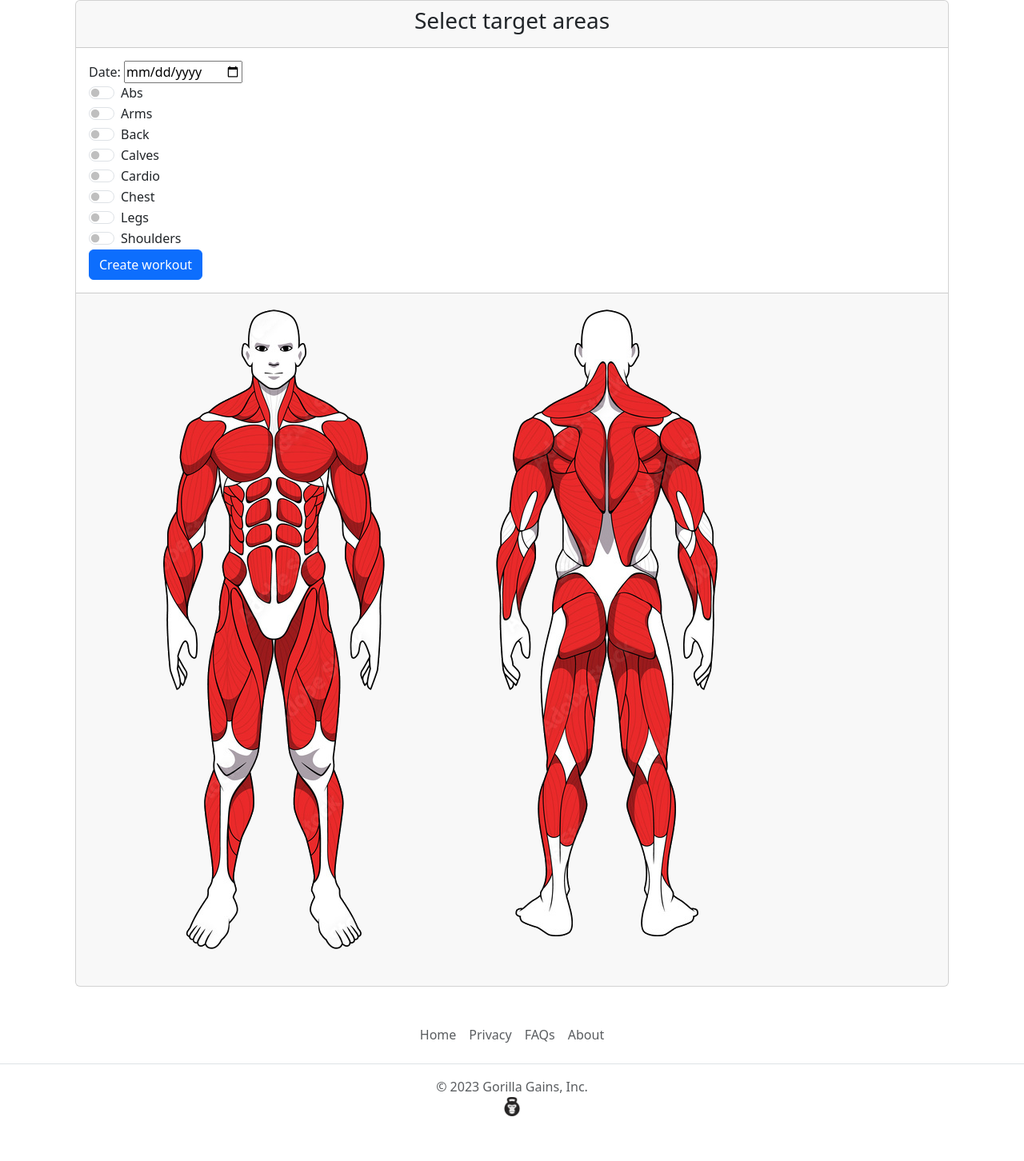
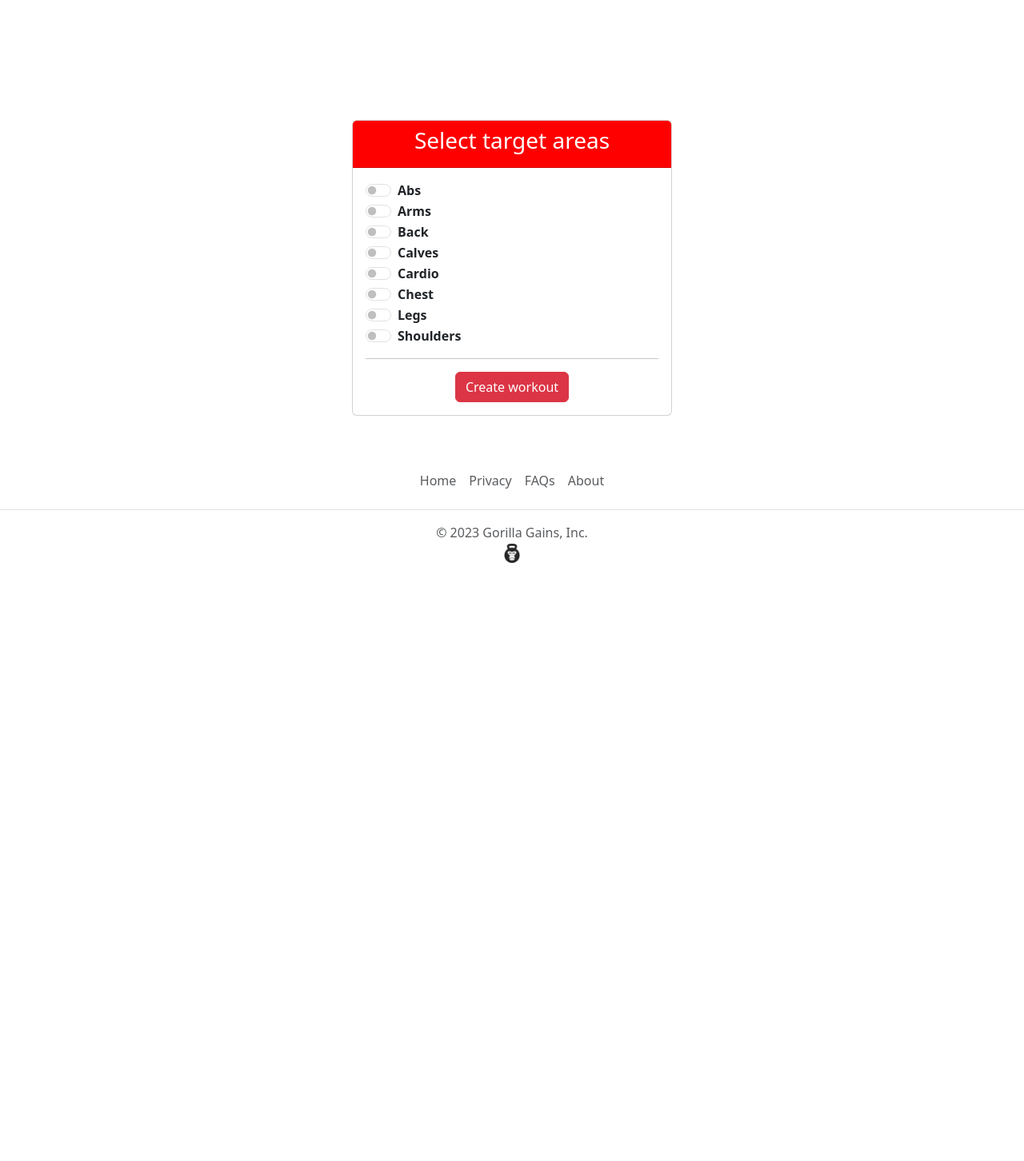
Before and after one commit to epolancot/PowerUp, a Django app: page /workouts/new/ in a window 1280 px wide. Shown: the part 72-1524 px from the top of the page at 80% size. After the commit the page ends 776 px from the top, so only its background shows below. Run offline with Django 4.2, Linux system fonts and the light colour scheme; the visitor is signed in with stand-in values (Sample User, id 1); some libraries are stand-ins or nearby versions.

Commit message:
Overall styling fixes

```diff
--- a/main_app/static/css/style.css
+++ b/main_app/static/css/style.css
@@ -40,23 +40,32 @@ body {
     margin: 0 auto;
 }
 
-.red-header-card {
+.options {
+    overflow: visible !important;
+}
+
+.details-card-header {
     background-color: red;
     color: white;
     text-align: center;
     text-shadow: 2px 4px 4px rgba(0, 0, 0, 0.6);
 }
 
-.youtube-link > a {
+.youtube-link>a {
     color: #ffffff;
     text-decoration: none;
     text-shadow: none;
 }
 
-.youtube-link > a:hover {
+.youtube-link>a:hover {
     color: #e1e1e1;
     text-decoration: none;
     text-shadow: 2px 4px 4px rgb(67, 63, 63);
+}
+
+.home-card-header {
+    background-color: red;
+    color: white;
 }
 
 .home-card {
@@ -73,7 +82,19 @@ body {
     box-shadow: 0 10px 20px rgba(0, 0, 0, .12), 0 4px 8px rgba(0, 0, 0, .06);
 }
 
-.exercise-card-text{
+.target-card {
+    height: 370px;
+    margin-top: 150px;
+    margin-bottom: auto;
+    width: 400px;
+}
+
+.form-switch .form-check-input:checked {
+    background-color: rgb(219, 116, 116);
+    border-style: none;
+}
+
+.exercise-card-text {
     width: 95% !important;
 }
 
@@ -84,7 +105,7 @@ footer {
 
 @media only screen and (max-width: 768px) {
     [data-initials]:before {
-        display:none;
+        display: none;
     }
 
     .nav>li>a.dropdown-toggle {
--- a/main_app/templates/browse/exercises.html
+++ b/main_app/templates/browse/exercises.html
@@ -19,7 +19,7 @@
         <option value="13">Shoulders</option>
         <option value="15">Cardio</option>
       </select>
-      <button class="btn btn-primary mt-2" type="submit">Search</button>
+      <button class="btn btn-danger mt-2" type="submit">Search</button>
     </form>
   </div>
   {% if search_results %}
--- a/main_app/templates/main_app/workout_form.html
+++ b/main_app/templates/main_app/workout_form.html
@@ -1,72 +1,55 @@
 {%extends "base.html"%}{% block content %}
 
 <div class="container">
-  <div class="card">
-    <div class="card-header text-center">
+  <div class="card target-card mx-auto">
+    <div class="card-header home-card-header text-center">
       <h3>Select target areas</h3>
     </div>
     <div class="card-body">
       <form action="{% url 'create_workout' %}" method="POST" onsubmit="assignCategory()">
         {% csrf_token %}
-        <label for="date">Date:</label>
-        <input type="date" name="date" id="date">
+        <label for="date" hidden>Date:</label>
+        <input type="date" name="date" id="date" hidden>
         <input type="hidden" name="category" value="" id="category">
         <div class="form-check form-switch">
           <input name="abs" class="form-check-input" type="checkbox" id="abs" value="10">
-          <label class="form-check-label" for="abs">Abs</label>
+          <label class="form-check-label" for="abs"><b>Abs</b></label>
         </div>
         <div class="form-check form-switch">
           <input name="arms" class="form-check-input" type="checkbox" id="arms" value="8">
-          <label class="form-check-label" for="arms">Arms</label>
+          <label class="form-check-label" for="arms"><b>Arms</b></label>
         </div>
         <div class="form-check form-switch">
           <input name="back" class="form-check-input" type="checkbox" id="back" value="12">
-          <label class="form-check-label" for="back">Back</label>
+          <label class="form-check-label" for="back"><b>Back</b></label>
         </div>
         <div class="form-check form-switch">
           <input name="calves" class="form-check-input" type="checkbox" id="calves" value="14">
-          <label class="form-check-label" for="calves">Calves</label>
+          <label class="form-check-label" for="calves"><b>Calves</b></label>
         </div>
         <div class="form-check form-switch">
           <input name="cardio" class="form-check-input" type="checkbox" id="cardio" value="15">
-          <label class="form-check-label" for="cardio">Cardio</label>
+          <label class="form-check-label" for="cardio"><b>Cardio</b></label>
         </div>
         <div class="form-check form-switch">
           <input name="chest" class="form-check-input" type="checkbox" id="chest" value="11">
-          <label class="form-check-label" for="chest">Chest</label>
+          <label class="form-check-label" for="chest"><b>Chest</b></label>
         </div>
         <div class="form-check form-switch">
           <input name="legs" class="form-check-input" type="checkbox" id="legs" value="9">
-          <label class="form-check-label" for="legs">Legs</label>
+          <label class="form-check-label" for="legs"><b>Legs</b></label>
         </div>
         <div class="form-check form-switch">
-          <input name="shoulders" class="form-check-input" type="checkbox" id="shoulders" value="13"
-            onclick="checkShoulders()">
-          <label class="form-check-label" for="shoulders">Shoulders</label>
+          <input name="shoulders" class="form-check-input" type="checkbox" id="shoulders" value="13">
+          <label class="form-check-label" for="shoulders"><b>Shoulders</b></label>
         </div>
-        <button type="submit" class="btn btn-primary">Create workout</button>
+        <hr/>
+        <div class="text-center mt-3">
+          <button type="submit" class="btn btn-danger">Create workout</button>
+        </div>
       </form>
-    </div>
-    <div class="card-footer">
-      <img src="../../static/images/workouts/body.png" id="target-image" />
     </div>
   </div>
 </div>
 
-<script>
-  function checkShoulders() {
-    const imagePath = document.getElementById("target-image").src
-    let image = imagePath.split("/")
-    const currentImage = image[image.length - 1]
-    image.pop()
-    const path = image.join("/")
-
-    if (document.getElementById("shoulders").checked) {
-      document.getElementById("target-image").src = `${path}/body-shoulders.png`
-    } else {
-      document.getElementById("target-image").src = `${path}/body.png`
-    }
-  }
-</script>
-
 {% endblock %}
```
Also changed, not shown: main_app/templates/workouts/detail.html (+9 -2 lines), main_app/templates/workouts/index.html (+29 -8 lines), main_app/templates/workouts/search.html (+5 -5 lines), main_app/templates/workouts/search_favorites.html (+5 -4 lines).
